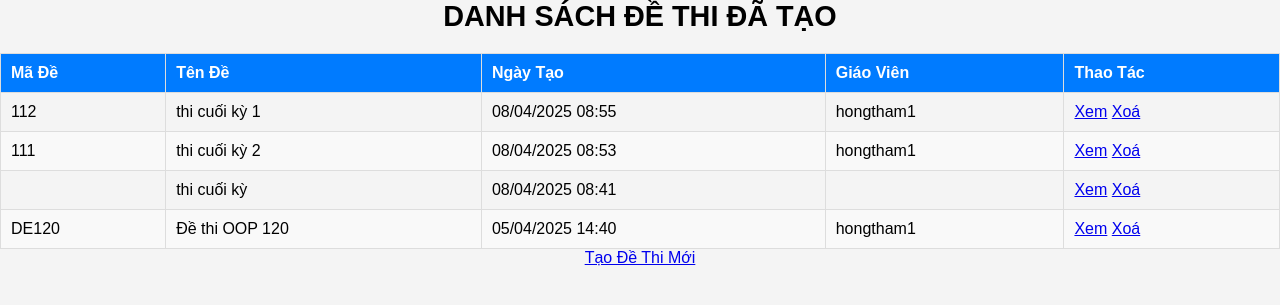
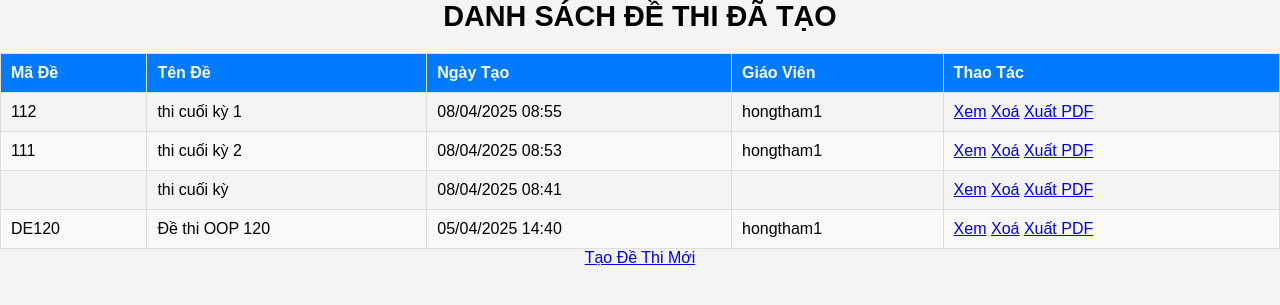
Before and after one commit to khangpdm/Python, a Django app: page /danh-sach-de-thi/ in a window 1280 px wide. Shown: the top 305 px of the page. Run offline with Django 5.2, Linux system fonts and the light colour scheme; data comes from the database, SQL or seed files in the repository.

Commit message:
xuất pdf

```diff
--- a/myproject/myapp/templates/danh_sach_de_thi.html
+++ b/myproject/myapp/templates/danh_sach_de_thi.html
@@ -24,6 +24,8 @@
                 <td>
                     <a href="{% url 'xem_de_thi' de_thi.id %}" class="btn btn-info btn-sm">Xem</a>
                     <a href="{% url 'xoa_de_thi' de_thi.id %}" class="btn btn-danger btn-sm" onclick="return confirm('Xoá đề này?')">Xoá</a>
+                    <a href="{% url 'xuat_pdf_de_thi' de_thi.id %}" class="btn btn-success btn-sm">Xuất PDF</a>
+
                 </td>
             </tr>
             {% empty %}
--- a/myproject/myapp/views.py
+++ b/myproject/myapp/views.py
@@ -147,9 +147,51 @@ def xoa_de_thi(request, id):
 
 
 
+import os
+from fpdf import FPDF
+import io
+from django.http import FileResponse
+from django.shortcuts import get_object_or_404
+from .models import DeThi, DeThiChiTiet
 
+def xuat_pdf_de_thi(request, id):
+    de_thi = get_object_or_404(DeThi, pk=id)
 
+    # Lấy danh sách câu hỏi theo thứ tự đã lưu
+    danh_sach_cau_hoi = DeThiChiTiet.objects.filter(de_thi=de_thi).select_related('cau_hoi').order_by('thu_tu')
 
+    # Tạo PDF
+    pdf = FPDF(orientation='P', unit='mm', format='A4')
+    pdf.add_page()
+
+    # Đường dẫn đến font DejaVuSans.ttf trong thư mục static/fonts
+    font_path = os.path.join('static', 'fonts', 'DejaVuSans.ttf')
+
+    # Thêm font hỗ trợ Unicode
+    pdf.add_font('DejaVu', '', font_path, uni=True)
+    pdf.set_font('DejaVu', '', 12)
+
+    # In tiêu đề
+    pdf.cell(200, 10, txt=f"ĐỀ THI: {de_thi.ten_de}", ln=True, align='C')
+    pdf.ln(10)
+
+    # In từng câu hỏi và đáp án
+    for ct in danh_sach_cau_hoi:
+        thu_tu = ct.thu_tu
+        cau = ct.cau_hoi
+
+        pdf.multi_cell(0, 10, txt=f"Câu {thu_tu}: {cau.noi_dung}")
+        pdf.cell(0, 10, txt=f"A. {cau.dap_an_A}", ln=True)
+        pdf.cell(0, 10, txt=f"B. {cau.dap_an_B}", ln=True)
+        pdf.cell(0, 10, txt=f"C. {cau.dap_an_C}", ln=True)
+        pdf.cell(0, 10, txt=f"D. {cau.dap_an_D}", ln=True)
+        pdf.ln(5)
+
+    # Trả về file PDF
+    buffer = io.BytesIO()
+    pdf.output(buffer)
+    buffer.seek(0)
+    return FileResponse(buffer, as_attachment=True, filename=f"{de_thi.ten_de}.pdf")
 
 
 # views.py
--- a/myproject/myproject/urls.py
+++ b/myproject/myproject/urls.py
@@ -32,6 +32,7 @@ urlpatterns = [
     path('danh-sach-de-thi/', views.danh_sach_de_thi, name='danh_sach_de_thi'),
     path('de-thi/<int:id>/', views.xem_de_thi, name='xem_de_thi'),  # Xem chi tiết đề thi
     path('xoa-de-thi/<int:id>/', views.xoa_de_thi, name='xoa_de_thi'),
+    path('xuat-pdf-de-thi/<int:id>/', views.xuat_pdf_de_thi, name='xuat_pdf_de_thi'),
 
     path('', views.home_view, name='home'),
     path('login/', views.login_view, name='login'),
```
Also changed, not shown: myproject/myapp/static/fonts/DejaVuSans.ttf (added).
